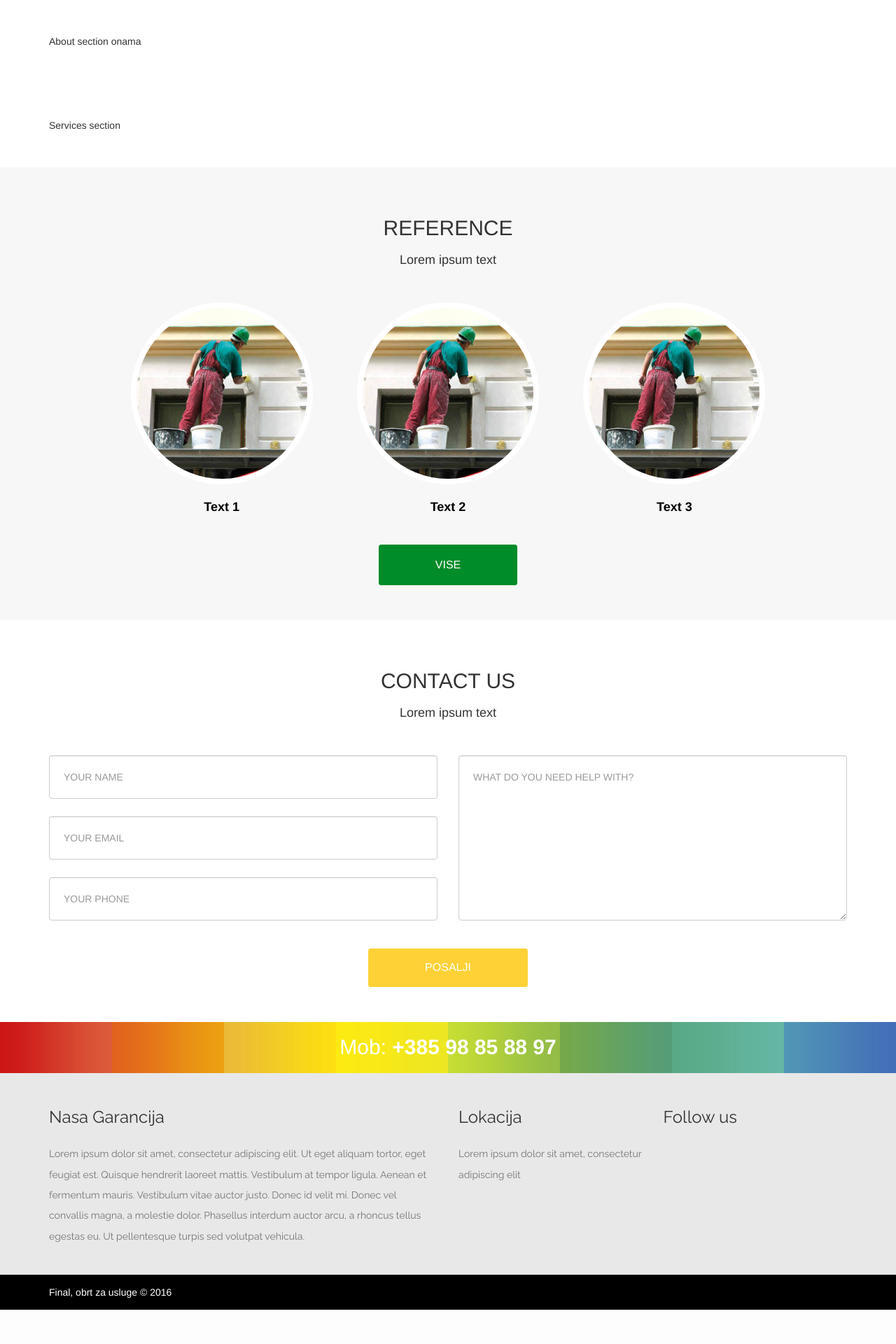
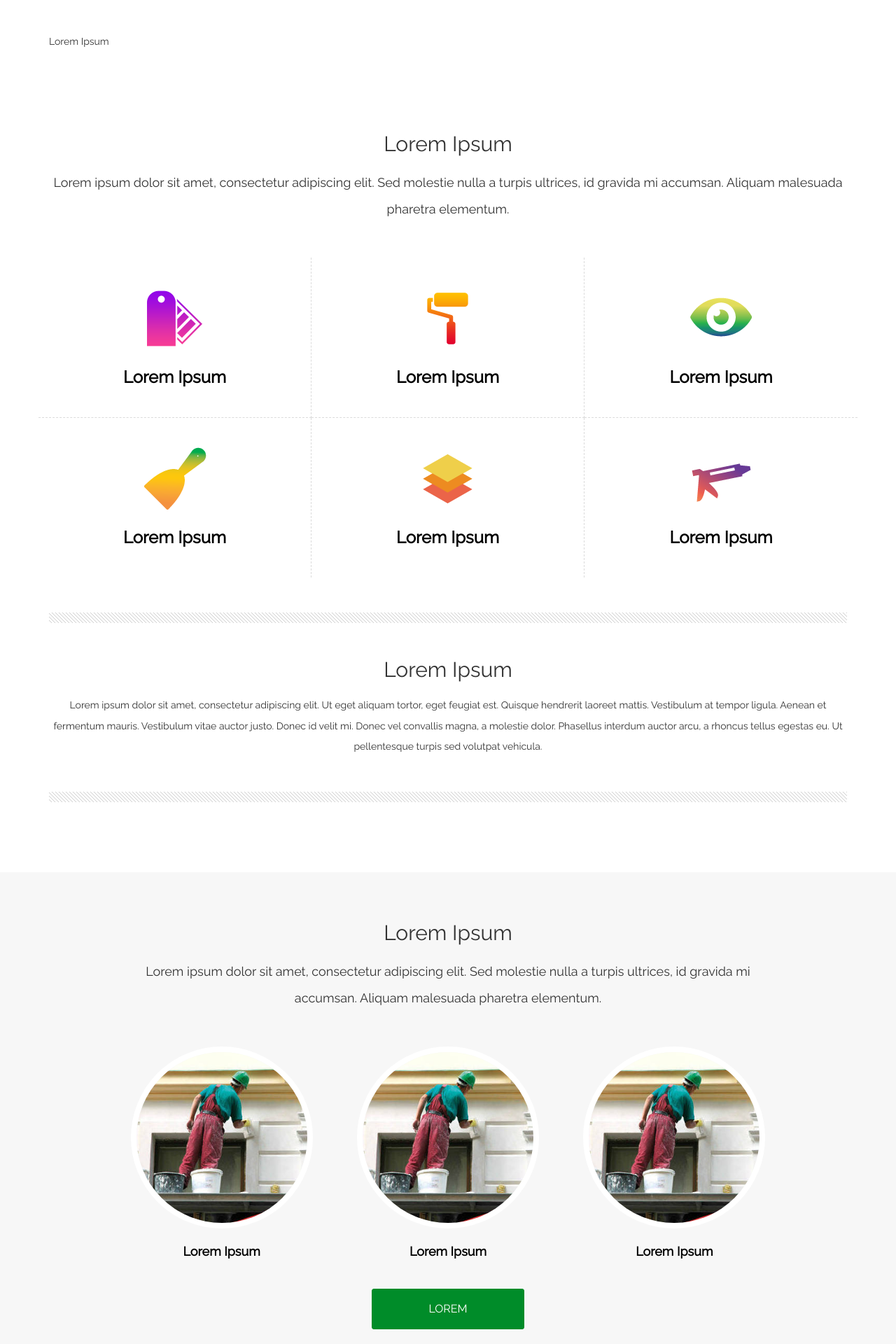
Before and after one commit to mivanovic/vegso, a Django app: page / in a window 1280 px wide. Shown: the part 801-2721 px from the top of the page at 70% size. Before the commit the page ends 2672 px from the top, so only its background shows below. Run offline with Django 3.2, Linux system fonts and the light colour scheme; some libraries are stand-ins or nearby versions.

Commit message:
services container

```diff
--- a/static/css/base.css
+++ b/static/css/base.css
@@ -1,6 +1,9 @@
 html {
   margin: 0;
   padding: 0; }
+
+body {
+  font-family: "Raleway", sans-serif; }
 
 section {
   height: auto;
@@ -92,7 +120,9 @@ ul {
 
 .section-subtitle {
   text-align: center;
-  padding-bottom: 40px; }
+  padding-bottom: 40px;
+  line-height: 2.1;
+  text-align: center; }
 
 #contact {
   height: auto; }
@@ -120,6 +150,42 @@ ul {
   margin-top: 15px; }
   .btn-xl:hover {
     color: white; }
+
+#services div div:last-child {
+  border-right: none; }
+
+.second div {
+  border-bottom: none; }
+  @media screen and (max-width: 1200px) {
+    .second div {
+      border: none;
+      border-bottom: 1px dashed #dbdbdb; }
+      .second div:last-child {
+        border: none; } }
+
+.service-block {
+  text-align: center;
+  padding: 40px 0;
+  border-width: 0 1px 1px 0;
+  border-color: #dbdbdb;
+  border-style: dashed; }
+  .service-block img {
+    margin: 0 auto; }
+  .service-block figcaption {
+    font-size: 24px; }
+  @media screen and (max-width: 1200px) {
+    .service-block {
+      border: none;
+      border-bottom: 1px dashed #dbdbdb; } }
+
+.splitter {
+  background: url("/static/images/splitter-medium.png") repeat-x;
+  margin: 50px 0;
+  height: 15px; }
+
+.services-text p {
+  line-height: 2.1;
+  text-align: center; }
 
 #reference {
   background-color: #f7f7f7; }
--- a/static/sass/base.sass
+++ b/static/sass/base.sass
@@ -1,6 +1,9 @@
 html
   margin: 0
   padding: 0
+
+body
+  font-family: 'Raleway', sans-serif
 
 // TODO: section is here just for test
 section
@@ -88,6 +116,8 @@ ul
 .section-subtitle
   text-align: center
   padding-bottom: 40px
+  line-height: 2.1
+  text-align: center
 
 #contact
   height: auto
@@ -116,6 +146,45 @@ ul
   margin-top: 15px
   &:hover
     color: white
+
+#services
+  div
+    div
+      &:last-child
+        border-right: none
+
+.second
+  div
+    border-bottom: none
+    @media screen and (max-width: 1200px)
+      border: none
+      border-bottom: 1px dashed #dbdbdb
+      &:last-child
+        border: none
+
+.service-block
+  text-align: center
+  padding: 40px 0
+  border-width: 0 1px 1px 0
+  border-color: #dbdbdb
+  border-style: dashed
+  img
+    margin: 0 auto
+  figcaption
+    font-size: 24px
+  @media screen and (max-width: 1200px)
+    border: none
+    border-bottom: 1px dashed #dbdbdb
+
+.splitter
+  background: url("/static/images/splitter-medium.png") repeat-x
+  margin: 50px 0
+  height: 15px
+
+.services-text
+  p
+    line-height: 2.1
+    text-align: center
 
 #reference
   background-color: #f7f7f7
--- a/static/templates/base.html
+++ b/static/templates/base.html
@@ -99,7 +99,7 @@
                     <div class="container">
                         <div class="row">
                             <div class="col-lg-6">
-                                <h3>Nasa Garancija</h3>
+                                <h3>Lorem Ipsum</h3>
                                 <p>
                                     Lorem ipsum dolor sit amet, consectetur adipiscing elit. Ut eget aliquam tortor,
                                     eget feugiat est. Quisque hendrerit laoreet mattis. Vestibulum at tempor ligula.
@@ -109,13 +109,13 @@
                                 </p>
                             </div>
                             <div class="col-lg-3">
-                                <h3>Lokacija</h3>
+                                <h3>Lorem Ipsum</h3>
                                 <p>
                                     Lorem ipsum dolor sit amet, consectetur adipiscing elit
                                 </p>
                             </div>
                             <div class="col-lg-3">
-                                <h3>Follow us</h3>
+                                <h3>Lorem Ipsum</h3>
                             </div>
                         </div>
                     </div>
--- a/static/templates/landing.html
+++ b/static/templates/landing.html
@@ -9,6 +9,11 @@
         <div class="container">
             <div class="row">
                 <div class="col-lg-12">
+                    <div class="intro-text">
+                        <div class="intro-lead-in">Lorem ipsum dolor sit amet, consectetur adipiscing elit.</div>
+                        <div class="intro-heading">Lorem ipsum dolor sit amet.</div>
+                        <a class="more-btn page-scroll" href="#services">Lorem ipsum</a>
+                    </div>
                 </div>
             </div>
         </div>
@@ -18,7 +23,7 @@
         <div class="container">
             <div class="row">
                 <div class="col-lg-12">
-                    <p>About section onama</p>
+                    <p>Lorem Ipsum</p>
                 </div>
             </div>
         </div>
@@ -28,7 +33,63 @@
         <div class="container">
             <div class="row">
                 <div class="col-lg-12">
-                    <p>Services section</p>
+                    <h2 class="section-title">Lorem Ipsum</h2>
+                    <h4 class="section-subtitle">Lorem ipsum dolor sit amet, consectetur adipiscing elit. Sed molestie
+                        nulla a turpis ultrices, id gravida mi accumsan. Aliquam malesuada pharetra elementum.</h4>
+                </div>
+            </div>
+            <div class="row first">
+                <div class="col-lg-4 service-block">
+                    <figure>
+                        <img src="/static/images/paint-tag.png" class="img-responsive" alt>
+                        <figcaption>Lorem Ipsum</figcaption>
+                    </figure>
+                </div>
+                <div class="col-lg-4 service-block">
+                    <figure>
+                        <img src="/static/images/roller.png" class="img-responsive" alt>
+                        <figcaption>Lorem Ipsum</figcaption>
+                    </figure>
+                </div>
+                <div class="col-lg-4 service-block">
+                    <figure>
+                        <img src="/static/images/inspect.png" class="img-responsive" alt>
+                        <figcaption>Lorem Ipsum</figcaption>
+                    </figure>
+                </div>
+            </div>
+            <div class="row second">
+                <div class="col-lg-4 service-block">
+                    <figure>
+                        <img src="/static/images/scraper.png" class="img-responsive" alt>
+                        <figcaption>Lorem Ipsum</figcaption>
+                    </figure>
+                </div>
+                <div class="col-lg-4 service-block">
+                    <figure>
+                        <img src="/static/images/sanding.png" class="img-responsive" alt>
+                        <figcaption>Lorem Ipsum</figcaption>
+                    </figure>
+                </div>
+                <div class="col-lg-4 service-block">
+                    <figure>
+                        <img src="/static/images/caulker.png" class="img-responsive" alt>
+                        <figcaption>Lorem Ipsum</figcaption>
+                    </figure>
+                </div>
+            </div>
+            <div class="row">
+                <div class="col-lg-12">
+                    <div class="splitter"></div>
+                    <div class="services-text">
+                        <h2 class="section-title">Lorem Ipsum</h2>
+                        <p>Lorem ipsum dolor sit amet, consectetur adipiscing elit. Ut eget aliquam tortor, eget
+                            feugiat est. Quisque hendrerit laoreet mattis. Vestibulum at tempor ligula. Aenean et
+                            fermentum mauris. Vestibulum vitae auctor justo. Donec id velit mi. Donec vel convallis
+                            magna, a molestie dolor. Phasellus interdum auctor arcu, a rhoncus tellus egestas eu.
+                            Ut pellentesque turpis sed volutpat vehicula.</p>
+                    </div>
+                    <div class="splitter"></div>
                 </div>
             </div>
         </div>
@@ -38,8 +99,9 @@
         <div class="container">
             <div class="row">
                 <div class="col-lg-12">
-                    <h2 class="section-title text-uppercase">Reference</h2>
-                    <h4 class="section-subtitle">Lorem ipsum text</h4>
+                    <h2 class="section-title">Lorem Ipsum</h2>
+                    <h4 class="section-subtitle">Lorem ipsum dolor sit amet, consectetur adipiscing elit. Sed molestie
+                        nulla a turpis ultrices, id gravida mi accumsan. Aliquam malesuada pharetra elementum.</h4>
                 </div>
             </div>
             <div class="row">
@@ -47,7 +109,7 @@
                     <a href="#portfolioModal1" class="portfolio-link" data-toggle="modal">
                         <figure>
                             <img src="/static/images/rectangle_img.jpeg" class="img-responsive img-circle" alt>
-                            <figcaption>Text 1</figcaption>
+                            <figcaption>Lorem Ipsum</figcaption>
                         </figure>
                     </a>
                 </div>
@@ -55,7 +117,7 @@
                     <a href="#portfolioModal2" class="portfolio-link" data-toggle="modal">
                         <figure>
                             <img src="/static/images/rectangle_img.jpeg" class="img-responsive img-circle" alt>
-                            <figcaption>Text 2</figcaption>
+                            <figcaption>Lorem Ipsum</figcaption>
                         </figure>
                     </a>
                 </div>
@@ -63,7 +125,7 @@
                     <a href="#portfolioModal3" class="portfolio-link" data-toggle="modal">
                         <figure>
                             <img src="/static/images/rectangle_img.jpeg" class="img-responsive img-circle" alt>
-                            <figcaption>Text 3</figcaption>
+                            <figcaption>Lorem Ipsum</figcaption>
                         </figure>
                     </a>
                 </div>
@@ -71,7 +133,7 @@
             <div class="row">
                 <div class="col-lg-12 text-center">
                     <div class="references-link">
-                        <a class="references-btn" href="{% url 'references' %}">Vise</a>
+                        <a class="references-btn" href="{% url 'references' %}">Lorem</a>
                     </div>
                 </div>
             </div>
@@ -82,8 +144,10 @@
         <div class="container">
             <div class="row">
                 <div class="col-lg-12">
-                    <h2 class="section-title text-uppercase">Contact us</h2>
-                    <h4 class="section-subtitle">Lorem ipsum text</h4>
+                    <h2 class="section-title">Lorem Ipsum</h2>
+                    <h4 class="section-subtitle">Lorem ipsum dolor sit amet, consectetur adipiscing elit. Sed molestie
+                        nulla a turpis ultrices, id gravida mi accumsan. Aliquam malesuada pharetra elementum.
+                        Sed venenatis quis libero eu faucibus.</h4>
                 </div>
             </div>
             <div class="row">
@@ -112,7 +176,7 @@
                             <div class="col-lg-12 text-center">
                                 <div class="success"></div>
                                 <button type="submit" class="btn btn-xl">
-                                    Posalji
+                                    Lorem Ipsum
                                 </button>
 
                             </div>
@@ -123,37 +187,6 @@
         </div>
     </section>
 
-
-    {% for i in '123' %}
-        <!-- Portfolio Modal 1 -->
-        <div class="portfolio-modal modal fade" id="portfolioModal{{ i }}" role="dialog">
-            <div class="modal-content">
-                <div class="close-modal" data-dismiss="modal">
-                    <div class="close-btn lr">
-                        <div class="close-btn rl">
-                        </div>
-                    </div>
-                </div>
-                <div class="container">
-                    <div class="row">
-                        <div class="col-lg-8 col-lg-offset-2">
-                            <div class="modal-body">
-                                <!-- Project Details Go Here -->
-                                <h2>{{ forloop.counter }}</h2>
-                                <p class="item-intro text-muted">Web app</p>
-                                <img class="img-responsive img-centered" src="http://www.11rockets.com/wp-content/themes/11rockets/img/portfolio/palytte.png" alt="">
-                                <p>
-                                Description
-                                </p>
-                                <button type="button" class="btn btn-primary" data-dismiss="modal"><i class="fa fa-times"></i> Close Project</button>
-                            </div>
-                        </div>
-                    </div>
-                </div>
-            </div>
-        </div>
-    {% endfor %}
-
 {% endblock main_content %}
 
 {% block extra_js %}
```
Also changed, not shown: other parts of static/css/base.css (+25 -1 lines), other parts of static/sass/base.sass (+25 -1 lines), static/images/caulker.png (added), static/images/inspect.png (added), static/images/paint-tag.png (added), static/images/roller.png (added), static/images/sanding.png (added), static/images/scraper.png (added), static/images/splitter-medium.png (added).
